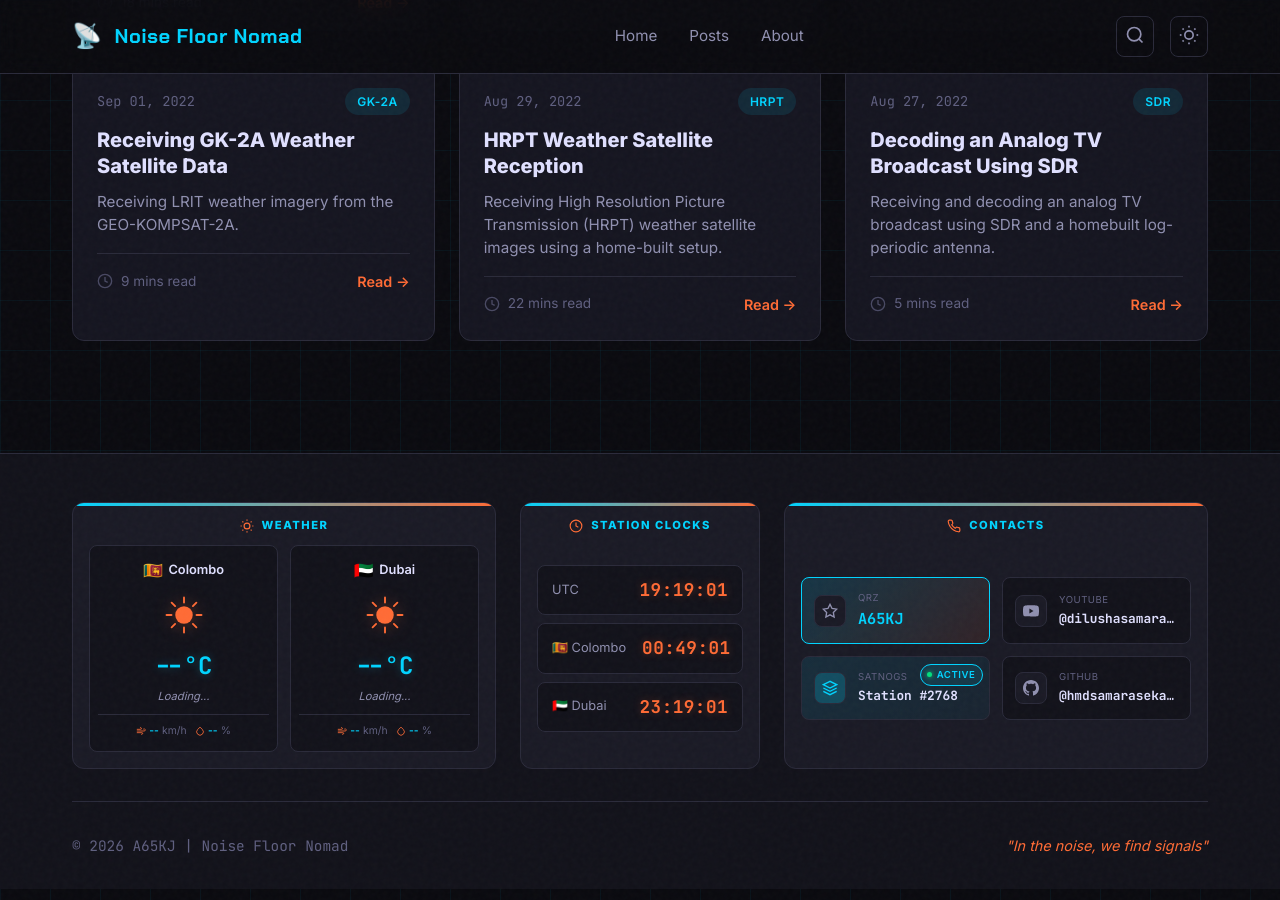
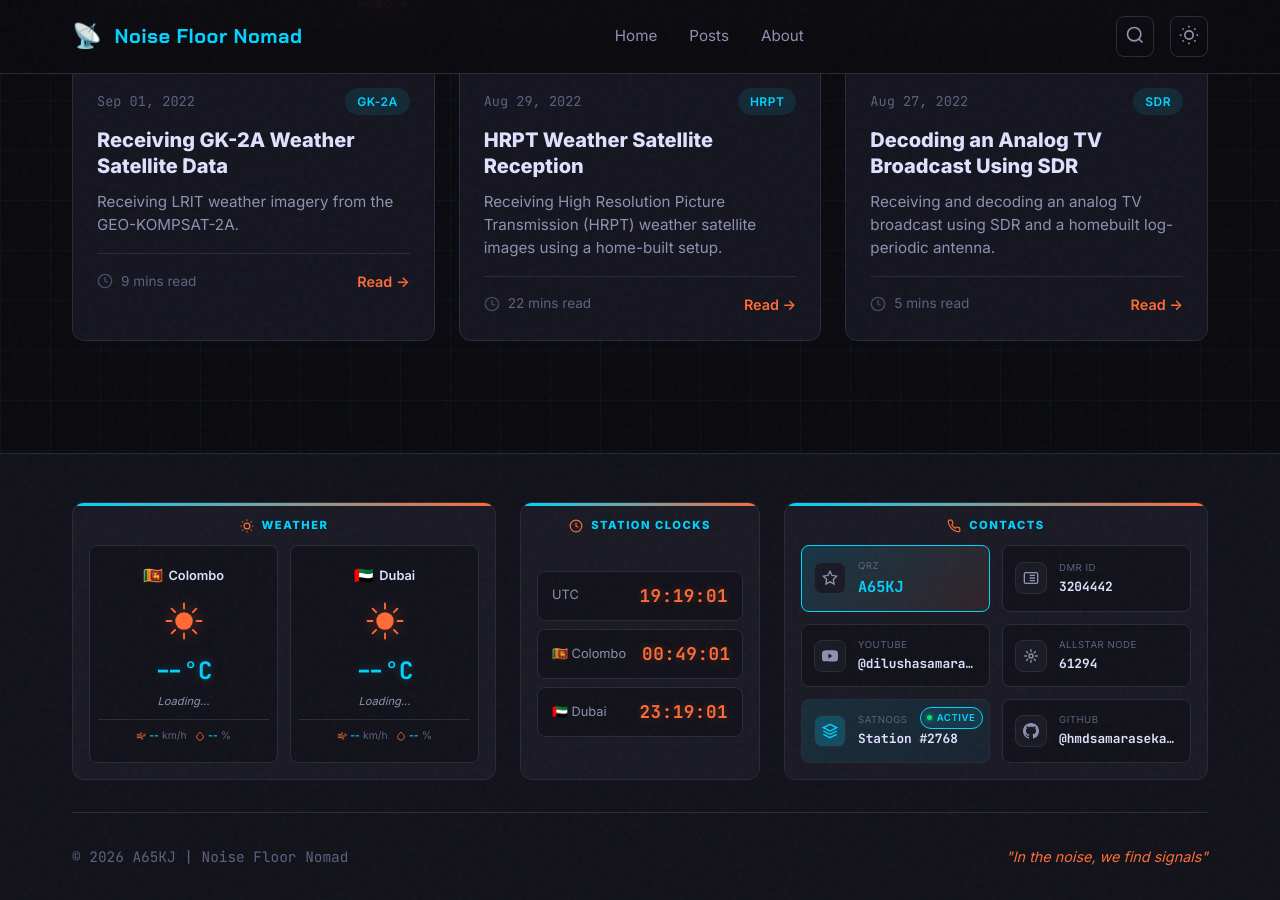
Before and after one commit to hmdsamarasekara/hmdsamarasekara.github.io, a Jekyll site: the page built from index.md, in a window 1280 px wide and 900 px high, scrolled down 1729 px. Built offline with Jekyll 4.4.1, drawn with Linux system fonts in a browser that asks for light colours.

Commit message:
Update footer.html

```diff
--- a/_includes/footer.html
+++ b/_includes/footer.html
@@ -145,6 +145,20 @@
             </div>
           </a>
 
+          <!-- DMR ID Card -->
+          <div class="contact-card dmr">
+            <div class="contact-icon">
+              <svg width="16" height="16" viewBox="0 0 24 24" fill="none" stroke="currentColor" stroke-width="2">
+                <rect x="2" y="4" width="20" height="16" rx="2"/>
+                <path d="M6 8h.01M6 12h.01M6 16h.01M10 8h8M10 12h8M10 16h8"/>
+              </svg>
+            </div>
+            <div class="contact-info">
+              <span class="contact-label">DMR ID</span>
+              <span class="contact-value">3204442</span>
+            </div>
+          </div>
+
           <!-- YouTube Card -->
           <a href="https://www.youtube.com/@dilushasamarasekara9533" target="_blank" rel="noopener" class="contact-card">
             <div class="contact-icon">
@@ -157,6 +171,20 @@
               <span class="contact-value">@dilushasamarasekara</span>
             </div>
           </a>
+
+          <!-- Allstar Node Card -->
+          <div class="contact-card allstar">
+            <div class="contact-icon">
+              <svg width="16" height="16" viewBox="0 0 24 24" fill="none" stroke="currentColor" stroke-width="2">
+                <circle cx="12" cy="12" r="3"/>
+                <path d="M12 2v4M12 18v4M2 12h4M18 12h4M4.93 4.93l2.83 2.83M16.24 16.24l2.83 2.83M4.93 19.07l2.83-2.83M16.24 7.76l2.83-2.83"/>
+              </svg>
+            </div>
+            <div class="contact-info">
+              <span class="contact-label">Allstar Node</span>
+              <span class="contact-value">61294</span>
+            </div>
+          </div>
 
           <!-- SatNOGS Card -->
           <a href="https://network.satnogs.org/stations/2768/" target="_blank" rel="noopener" class="contact-card satnogs">
```
